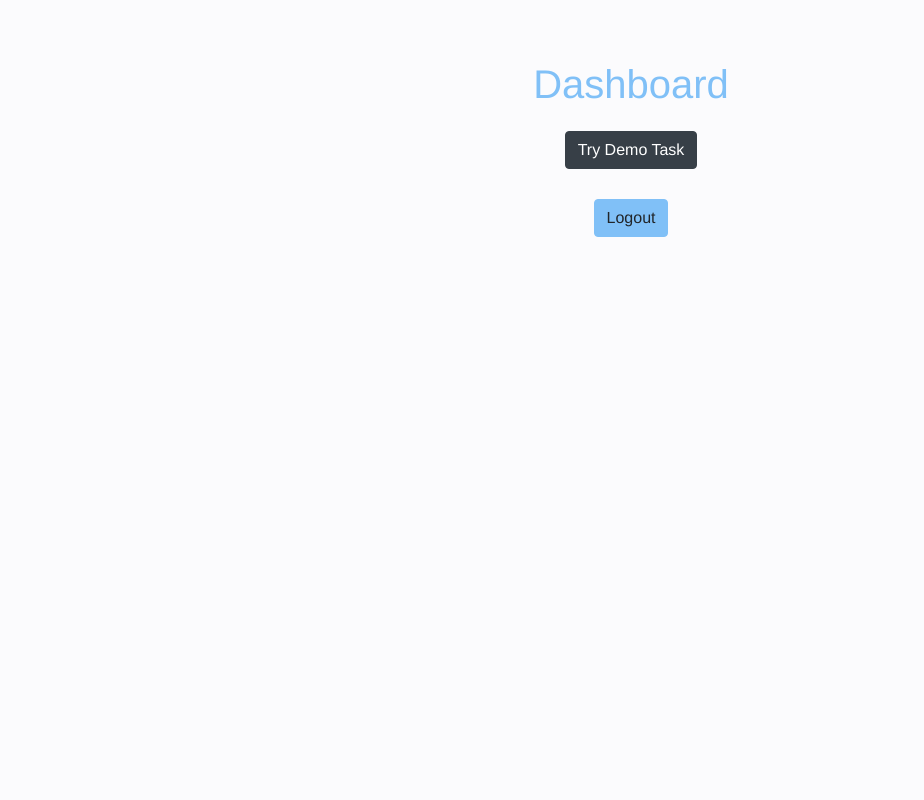
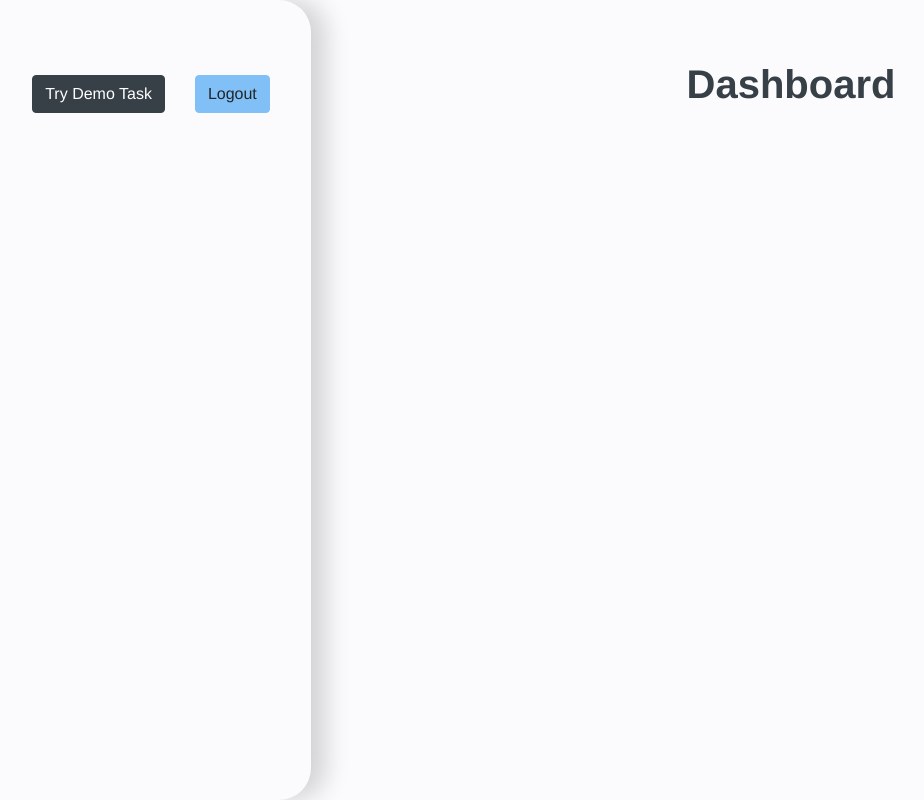
Before and after one commit to Atomator/percept, a Vue app: page /#/dashboard in a window 1280 px wide. Shown: the whole page, without its empty margins (9-933 px from the left). Built offline with nearby package versions, Linux system fonts and the light colour scheme; no server answers; sample sign-in values are in the browser's storage; what vuefire would draw is missing.

Commit message:
Added sidebar

```diff
--- a/src/pages/Dashboard.vue
+++ b/src/pages/Dashboard.vue
@@ -1,11 +1,16 @@
 <template>
-  <div>
-    <h1 class="text-primary">Dashboard</h1>
-    <router-link to="/demotask">
-        <button class="btn btn-dark">Try Demo Task</button>
-    </router-link>
-    <br/>
-    <button @click="logout" class="btn btn-primary">Logout</button>
+  <div class="container-fluid">
+    <div class="row">
+      <div class="sidebar col-3 bg-light ">
+        <router-link to="/demotask">
+            <button class="btn btn-dark">Try Demo Task</button>
+        </router-link>
+        <button @click="logout" class="btn btn-primary">Logout</button>
+      </div>
+      <div class="col">
+        <h1 class="text-dark font-weight-bold">Dashboard</h1>
+      </div>
+    </div>
   </div>
 </template>
 
@@ -27,8 +32,22 @@ export default {
 <!-- Add "scoped" attribute to limit CSS to this component only -->
 <style scoped>
 
+.sidebar {
+  border-radius: 0px 32px 32px 0px;
+  box-shadow: 15px 0px 25px #00000029;
+}
+
 .btn {
   margin: 15px;
 }
 
+.row {
+  min-height: 100vh;
+  margin-top: -60px;
+}
+
+.col, .col-3 {
+  padding-top: 60px;
+}
+
 </style>
```
